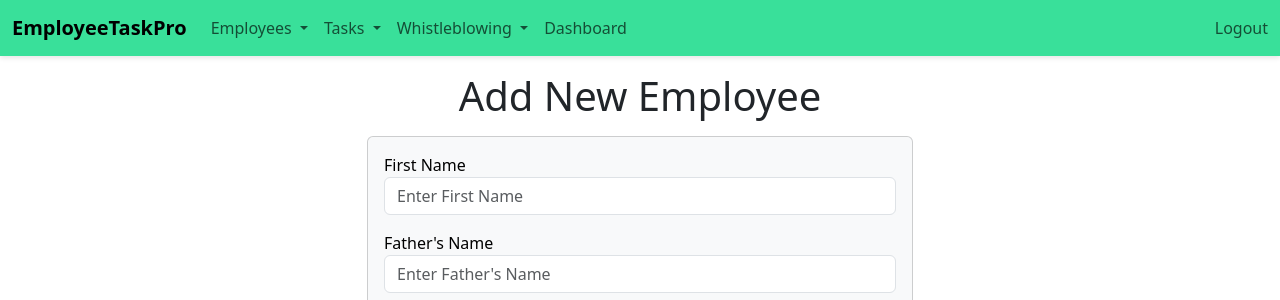
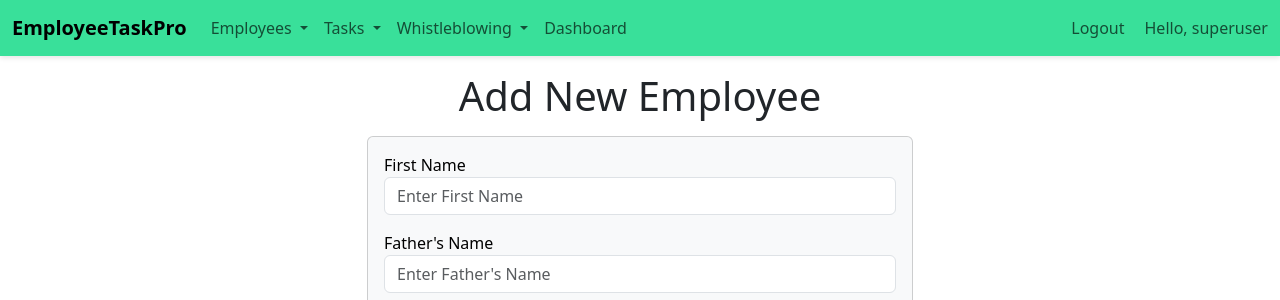
Before and after one commit to nadermasri/employeetaskpro, a Django app: page /emp/add-emp/ in a window 1280 px wide. Shown: the top 300 px of the page. Run offline with Django 4.2, Linux system fonts and the light colour scheme; a user stored in the database is signed in.

Commit message:
Added username in navbar

```diff
--- a/templates/emp/navbar.html
+++ b/templates/emp/navbar.html
@@ -66,10 +66,11 @@
                 </ul>
                 <ul class="navbar-nav ms-auto mb-2 mb-lg-0">
                     {% if request.user.is_authenticated %}
+
                     <li class="nav-item">
                         <form action="{% url 'logout' %}" method="post">
                             {% csrf_token %}
-                            <button type="submit" class="btn btn-link nav-link" style="padding: 0; border: none; background: none;">Logout</button>
+                            <button type="submit" class="btn btn-link nav-link" style="padding: 0; border: none; background: none; margin-right: 20px;">Logout</button>
                         </form>
                     </li>
                     {% else %}
@@ -78,6 +79,11 @@
                     </li>
 
                     {% endif %}
+                    <li class="nav-item">
+                        <span class="navbar-text mr-3">
+                        Hello, {{ request.user.username }}
+                        </span>
+                    </li>
 
                 </ul>
             </div>
```
